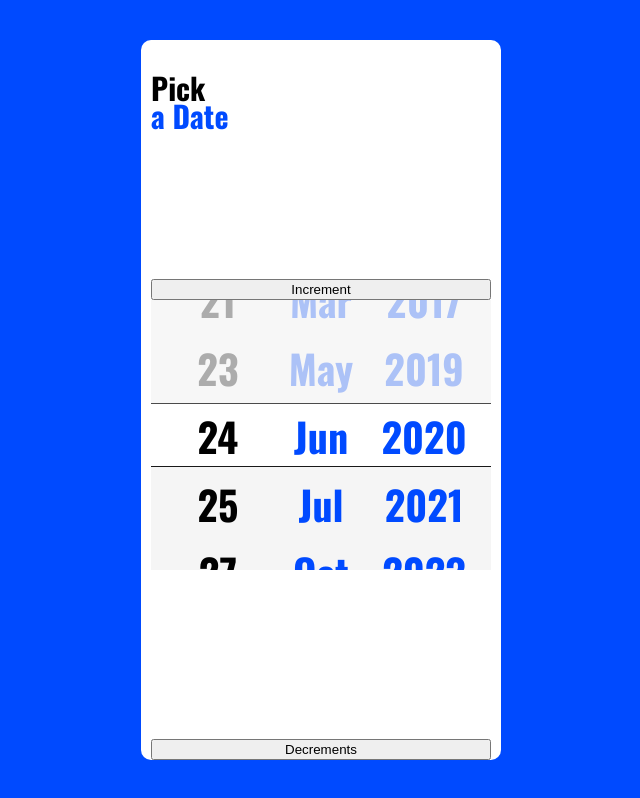
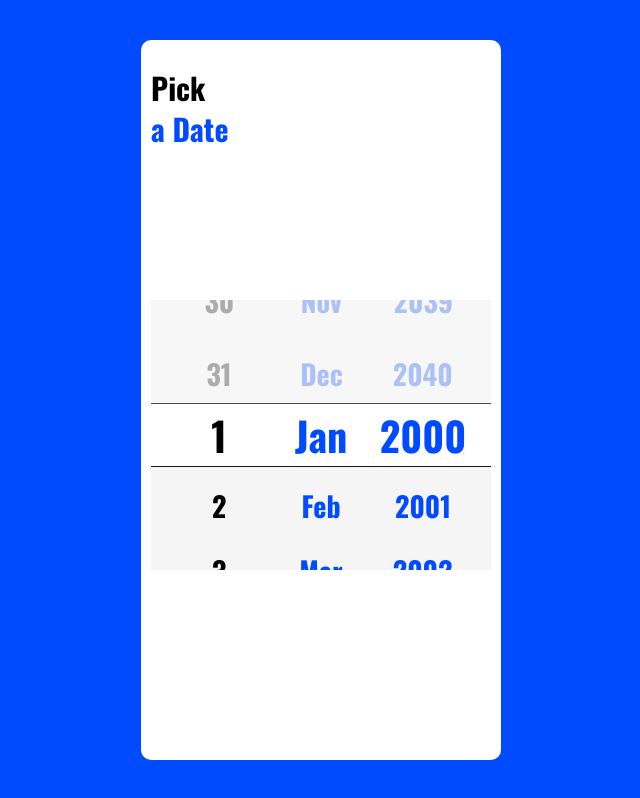
Before and after one commit to dziekonskik/DatePicker-TS, a website with bundled scripts: page index.html in a window 1280 px wide. Shown: the whole page, without its empty margins (319-959 px from the left). Built offline with nearby package versions, Linux system fonts and the light colour scheme.

Commit message:
reworked and finished

```diff
--- a/app.ts
+++ b/app.ts
@@ -22,56 +22,89 @@ const dateColumns: NodeListOf<HTMLDivElement> = document.querySelectorAll(
   '.datepicker__column'
 );
 
-let currentDay: number = 0;
+function datePickerElement(
+  container: HtmlDivElement,
+  listOfDates: number[] | string[]
+): void {
+  let first: HTMLSpanElement;
+  let prev: HTMLSpanElement;
+  let curr: HTMLSpanElement;
+  let next: HTMLSpanElement;
+  let last: HTMLSpanElement;
 
-function reflectState(
-  element: HTMLDivElement,
-  calendarUnit: string[] | number[]
-): void {
-  const [first, previous, current, next, last] = element.children;
-  const ifCurrentIsBegginingIamBeforetheEndOrTwoUnitsBehindCurrent: string = `${
-    currentDay === 0
-      ? calendarUnit[calendarUnit.length - 2]
-      : currentDay === 1
-      ? calendarUnit[calendarUnit.length - 1]
-      : calendarUnit[currentDay - 2]
-  }`;
-  const ifCurrentIsFirstIamLastOrOneBehindCurrent: string = `${
-    currentDay === 0
-      ? calendarUnit[calendarUnit.length - 1]
-      : calendarUnit[currentDay - 1]
-  }`;
-  const ifCurrentIsLastIAmFirstOrOneBeforeCurrent: string = `${
-    currentDay === calendarUnit.length - 1
-      ? calendarUnit[0]
-      : calendarUnit[currentDay + 1]
-  }`;
-  const ifCurrentIsLastIamSecondOrTwoUnitsAheadOfCurrent: string = `${
-    currentDay === calendarUnit.length - 1
-      ? calendarUnit[1]
-      : currentDay === calendarUnit.length - 2
-      ? calendarUnit[0]
-      : calendarUnit[currentDay + 2]
-  }`;
+  let actionDB: number[] = [];
 
-  first.innerHTML = ifCurrentIsBegginingIamBeforetheEndOrTwoUnitsBehindCurrent;
-  previous.innerHTML = ifCurrentIsFirstIamLastOrOneBehindCurrent;
-  current.innerHTML = `${calendarUnit[currentDay]}`;
-  next.innerHTML = ifCurrentIsLastIAmFirstOrOneBeforeCurrent;
-  last.innerHTML = ifCurrentIsLastIamSecondOrTwoUnitsAheadOfCurrent;
+  const classes = ['first', 'previous', 'current', 'next', 'last'];
+
+  listOfDates.forEach((date: string | number) => {
+    const span: HTMLSpanElement = document.createElement('span');
+    container.appendChild(span);
+    span.innerHTML = date;
+  });
+
+  curr = container.firstElementChild;
+  prev = curr.previousElementSibling || container.lastElementChild;
+  first = prev.previousElementSibling || container.lastElementChild;
+  next = curr.nextElementSibling || container.firstElementChild;
+  last = next.nextElementSibling || container.firstElementChild;
+
+  function addClasses() {
+    first.classList.add('first');
+    prev.classList.add('previous');
+    curr.classList.add('current');
+    next.classList.add('next');
+    last.classList.add('last');
+  }
+  addClasses();
+  function removeClasses() {
+    [first, prev, curr, next, last].map((item) =>
+      item.classList.remove(...classes)
+    );
+  }
+
+  function move(direction?: string) {
+    removeClasses();
+    if (direction === 'back') {
+      [first, prev, curr, next, last] = [
+        first.previousElementSibling || container.lastElementChild,
+        first,
+        prev,
+        curr,
+        next,
+      ];
+    } else {
+      [first, prev, curr, next, last] = [
+        prev,
+        curr,
+        next,
+        last,
+        last.nextElementSibling || container.firstElementChild,
+      ];
+    }
+    addClasses();
+  }
+  function calculateDirection(): number {
+    return actionDB.reduce((mousedown, mouseup) => mousedown - mouseup);
+  }
+
+  function handleMouseDown(event: MouseEvent): void {
+    actionDB.length = 0;
+    actionDB.unshift(event.clientY);
+  }
+
+  function handleMouseUp(event: MouseEvent) {
+    actionDB.unshift(event.clientY);
+    if (calculateDirection() > 0) {
+      move('back');
+    } else {
+      move();
+    }
+  }
+
+  container.addEventListener('mousedown', handleMouseDown);
+  container.addEventListener('mouseup', handleMouseUp);
 }
 
-console.log(dateColumns);
-
-const buttonInc = document.querySelector('.increment');
-const buttonDec = document.querySelector('.decrement');
-
-buttonInc?.addEventListener('click', (e) => {
-  currentDay = currentDay >= years.length - 1 ? 0 : currentDay + 1;
-  reflectState(dateColumns[2], years);
-});
-
-buttonDec?.addEventListener('click', (e) => {
-  currentDay = currentDay <= 0 ? years.length - 1 : currentDay - 1;
-  reflectState(dateColumns[2], years);
-});
+datePickerElement(dateColumns[0], days);
+datePickerElement(dateColumns[1], months);
+datePickerElement(dateColumns[2], years);
--- a/index.html
+++ b/index.html
@@ -14,33 +14,14 @@
     <section class="wrapper">
       <div class="app">
         <h2 class="app__title">
-          Pick <span class="app__title--color">a Date</span>
+          Pick
+          <p class="app__title--color">a Date</p>
         </h2>
-        <button class="increment">Increment</button>
         <div class="datepicker">
-          <div class="datepicker__column datepicker__column--day">
-            <span class="first">21</span>
-            <span class="previous">23</span>
-            <span class="current">24</span>
-            <span class="next">25</span>
-            <span class="last">27</span>
-          </div>
-          <div class="datepicker__column datepicker__column--month">
-            <span class="first">Mar</span>
-            <span class="previous">May</span>
-            <span class="current">Jun</span>
-            <span class="next">Jul</span>
-            <span class="last">Oct</span>
-          </div>
-          <div class="datepicker__column datepicker__column--year">
-            <span class="first">2017</span>
-            <span class="previous">2019</span>
-            <span class="current">2020</span>
-            <span class="next">2021</span>
-            <span class="last">2023</span>
-          </div>
+          <div class="datepicker__column datepicker__column--day"></div>
+          <div class="datepicker__column datepicker__column--month"></div>
+          <div class="datepicker__column datepicker__column--year"></div>
         </div>
-        <button class="decrement">Decrements</button>
       </div>
     </section>
     <script src="app.ts"></script>
--- a/style.css
+++ b/style.css
@@ -39,7 +39,7 @@ body {
 .app__title--color {
   color: #004aff;
   position: absolute;
-  bottom: -63%;
+  top: 24%;
 }
 
 .datepicker {
@@ -51,17 +51,17 @@ body {
   position: relative;
   overflow: hidden;
   transition: all 0.7s;
+  user-select: none;
 }
 
 .datepicker::before {
   content: '';
   position: absolute;
+  background-color: whitesmoke;
   bottom: 0;
-
   left: 0;
   border-top: 1px solid black;
   height: 38%;
-  background-color: whitesmoke;
   width: 100%;
   opacity: 0.9;
 }
@@ -95,7 +95,35 @@ body {
 .previous,
 .current,
 .next {
+  position: absolute;
   font-size: 40px;
-  transform: translateY(-50%);
+  transform: translateY(-50%) scale(0.7);
   padding: 4px;
+  transition: all 0.3s;
 }
+
+.current {
+  top: 50%;
+  transform: translateY(-50%) scale(1);
+}
+
+.previous {
+  top: 27%;
+}
+
+.first {
+  top: 0;
+}
+
+.next {
+  top: 76%;
+}
+
+.last {
+  top: 100%;
+}
+
+span {
+  position: absolute;
+  transform: translateX(-400px);
+}
```
